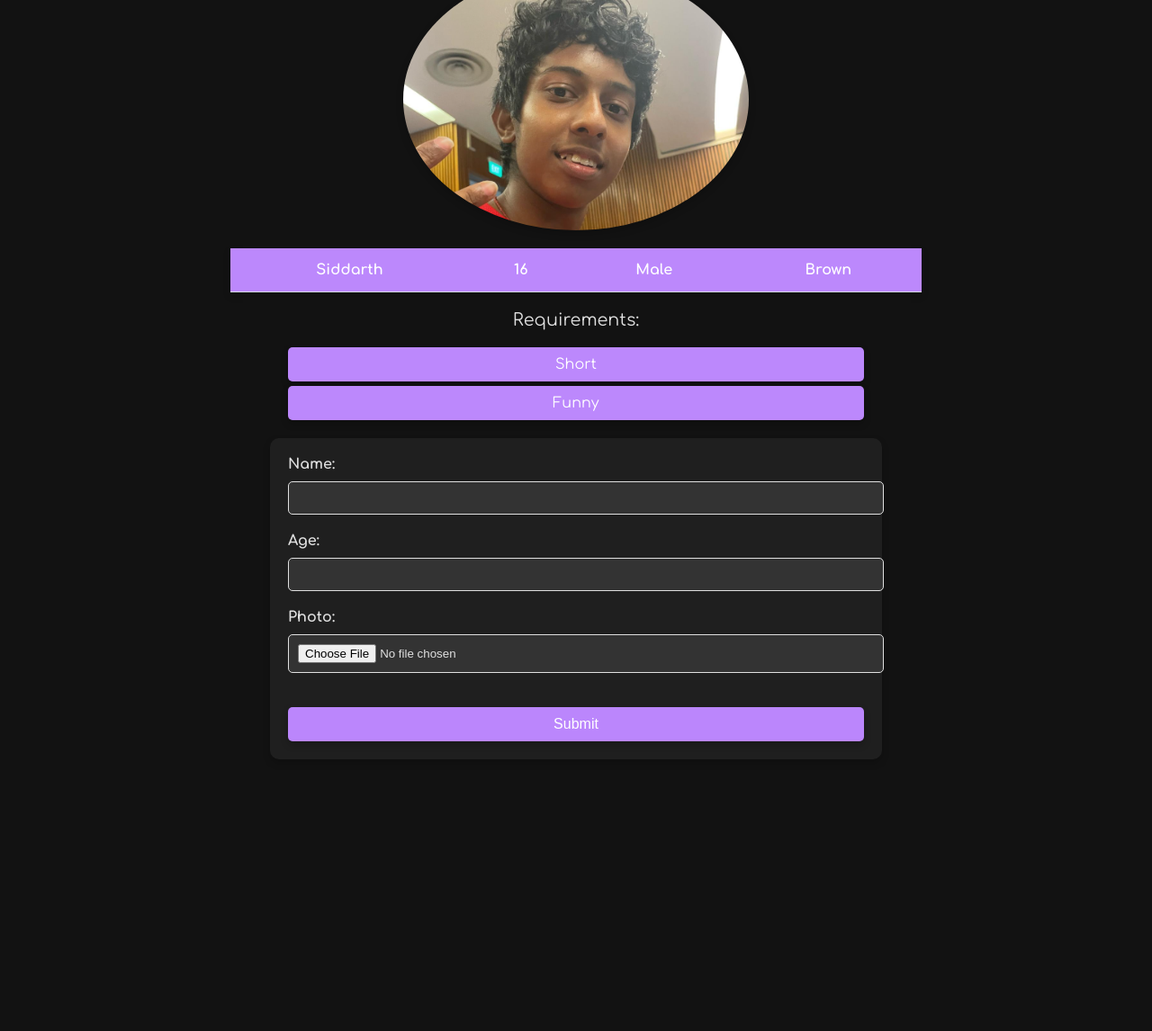
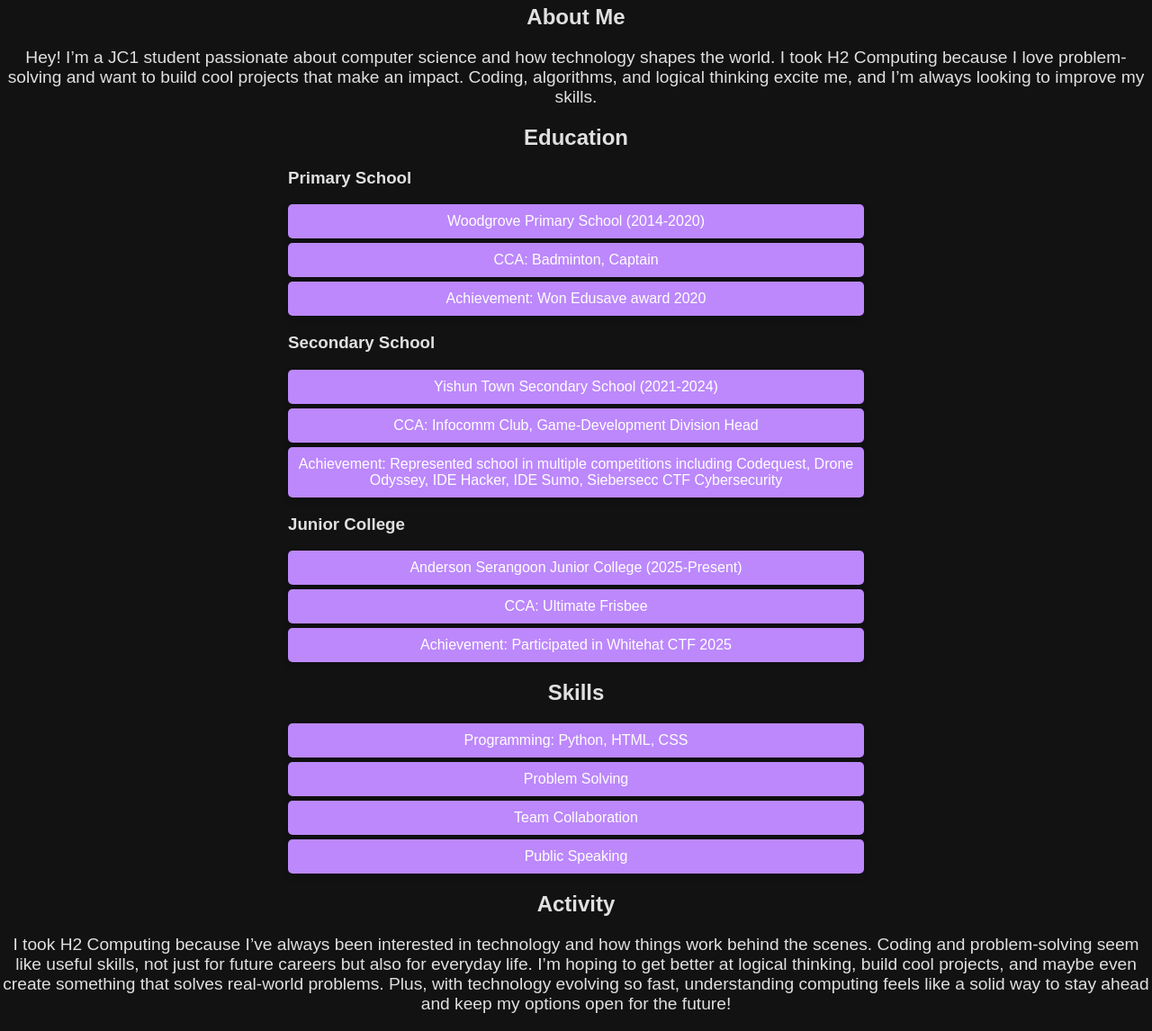
Before and after one commit to GlacierRoblox/Portfolio-Project, a plain HTML site: page index.html in a window 1280 px wide. Shown: the part 173-1319 px from the top of the page at 90% size. Before the commit the page ends 1037 px from the top, so only its background shows below. Drawn offline with Linux system fonts and the light colour scheme.

Commit message:
Update index.html

```diff
--- a/index.html
+++ b/index.html
@@ -3,67 +3,72 @@
   <head>
     <meta charset="UTF-8" />
     <meta name="viewport" content="width=device-width, initial-scale=1.0" />
-    <title>Document</title>
-    <link rel="stylesheet" href="style.css" />
-    <link
-      href="https://fonts.googleapis.com/css2?family=Comfortaa:wght@300;400;700&display=swap"
-      rel="stylesheet"
-    />
+    <title>Siddarth's Portfolio</title>
+    <link href="style.css" rel="stylesheet" />
   </head>
   <body>
-    <h1>Be my girlfriend!</h1>
-    <h2>Why me!</h2>
-    <img
-      src="Self Portrait.png"
-      alt="Self Portrait"
-      width="30%"
-      height="30%"
-    />
-    <div>
-      <table>
-        <tr>
-          <th>Siddarth</th>
-          <th>16</th>
-          <th>Male</th>
-          <th>Brown</th>
-        </tr>
-      </table>
-      <p>Requirements:</p>
+    <header>
+      <img src="profile-picture.png" alt="Profile Picture" />
+      <h1>SRINIVASAN SHIV SIDDARTH</h1>
+      <h2>H2 Computing Student</h2>
+    </header>
+
+    <section id="about">
+      <h2>About Me</h2>
+      <p>
+        Hey! I’m a JC1 student passionate about computer science and how
+        technology shapes the world. I took H2 Computing because I love
+        problem-solving and want to build cool projects that make an impact.
+        Coding, algorithms, and logical thinking excite me, and I’m always
+        looking to improve my skills.
+      </p>
+    </section>
+
+    <section id="education">
+      <h2>Education</h2>
       <ul>
-        <li>Short</li>
-        <li>Funny</li>
+        <h3>Primary School</h3>
+        <li>Woodgrove Primary School (2014-2020)</li>
+        <li>CCA: Badminton, Captain</li>
+        <li>Achievement: Won Edusave award 2020</li>
+
+        <h3>Secondary School</h3>
+        <li>Yishun Town Secondary School (2021-2024)</li>
+        <li>CCA: Infocomm Club, Game-Development Division Head</li>
+        <li>
+          Achievement: Represented school in multiple competitions including
+          Codequest, Drone Odyssey, IDE Hacker, IDE Sumo, Siebersecc CTF
+          Cybersecurity
+        </li>
+
+        <h3>Junior College</h3>
+        <li>Anderson Serangoon Junior College (2025-Present)</li>
+        <li>CCA: Ultimate Frisbee</li>
+        <li>Achievement: Participated in Whitehat CTF 2025</li>
       </ul>
-      <form>
-        <label for="name">Name:</label>
-        <input type="text" id="name" name="name" /><br />
-        <label for="age">Age:</label>
-        <input type="text" id="age" name="age" /><br />
-        <label for="photo">Photo:</label>
-        <input type="file" id="photo" name="photo" accept="image/*" /><br />
-        <img
-          id="preview"
-          src="#"
-          alt="Image Preview"
-          style="display: none; width: 30%; height: 30%"
-        /><br />
-        <input type="submit" value="Submit" />
-      </form>
-    </div>
-    <script>
-      document
-        .getElementById("photo")
-        .addEventListener("change", function (event) {
-          const file = event.target.files[0];
-          if (file) {
-            const reader = new FileReader();
-            reader.onload = function (e) {
-              const preview = document.getElementById("preview");
-              preview.src = e.target.result;
-              preview.style.display = "block";
-            };
-            reader.readAsDataURL(file);
-          }
-        });
-    </script>
+    </section>
+
+    <section id="skills">
+      <h2>Skills</h2>
+      <ul>
+        <li>Programming: Python, HTML, CSS</li>
+        <li>Problem Solving</li>
+        <li>Team Collaboration</li>
+        <li>Public Speaking</li>
+      </ul>
+    </section>
+
+    <section id="activity">
+      <h2>Activity</h2>
+      <p>
+        I took H2 Computing because I’ve always been interested in technology
+        and how things work behind the scenes. Coding and problem-solving seem
+        like useful skills, not just for future careers but also for everyday
+        life. I’m hoping to get better at logical thinking, build cool projects,
+        and maybe even create something that solves real-world problems. Plus,
+        with technology evolving so fast, understanding computing feels like a
+        solid way to stay ahead and keep my options open for the future!
+      </p>
+    </section>
   </body>
 </html>
```
